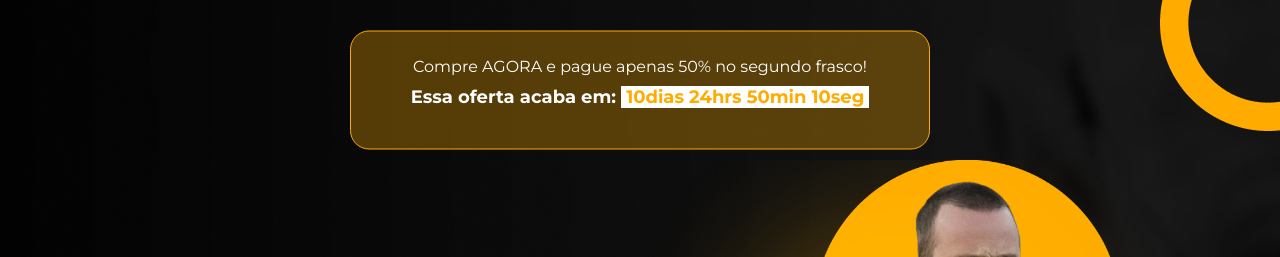
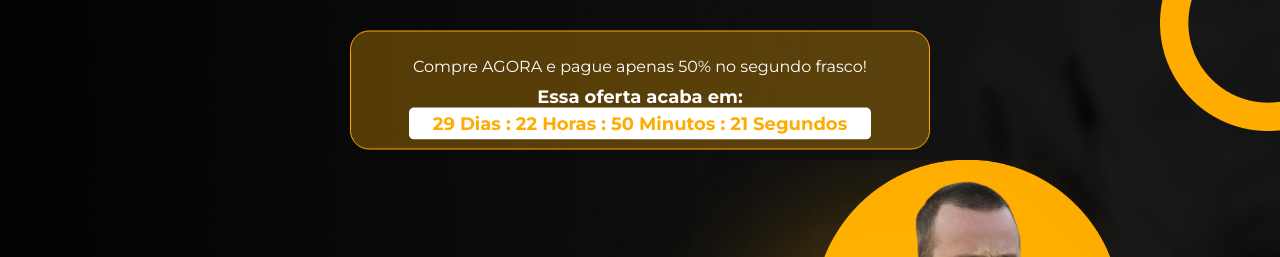
Before and after one commit to Josedev21/breaking-lading-page, a website built with Parcel: page src/index.html in a window 1280 px wide. Shown: the top 257 px of the page. Built offline with nearby package versions, Linux system fonts and the light colour scheme.

Commit message:
ajustando cotador e bugs

```diff
--- a/src/index.html
+++ b/src/index.html
@@ -18,7 +18,7 @@
         <header class="hero__contador">
             <div class="hero__contador__content">
                 <p>Compre AGORA e pague apenas 50% no segundo frasco! </p>
-                <p>Essa oferta acaba em: <span>10dias 24hrs 50min 10seg</span></p>
+                <p>Essa oferta acaba em: <span id="contador"></span></p>
             </div>
         </header>
         <div class="hero__eclipse">
--- a/src/scripts/main.js
+++ b/src/scripts/main.js
@@ -1 +1,25 @@
 AOS.init();
+
+// pega a data do evento
+const dataDoEvento = new Date("Aug 1, 2024 22:00:00");
+const timeStampDoEvento = dataDoEvento.getTime();
+
+const contaAsHrs = setInterval(function() {
+    // pega a data de hoje
+    const dataHoje = new Date();
+    const timeStampAtual = dataHoje.getTime();
+
+    const distanciaAteEvento = timeStampDoEvento - timeStampAtual;
+
+    const diasEmMs = 1000 * 60 * 60 * 24;
+    const hrsEmMs = 1000 * 60 * 60;
+    const minEmMs = 1000 * 60 ;
+
+    const DiasAteEvento = Math.floor(distanciaAteEvento / diasEmMs);
+    const  HorasAteEvento = Math.floor(distanciaAteEvento % diasEmMs / hrsEmMs);
+    const MinutosAteEvento = Math.floor(distanciaAteEvento % hrsEmMs / minEmMs);
+    const SegundosAteEvento = Math.floor(distanciaAteEvento % minEmMs / 1000)
+
+    document.getElementById('contador').innerHTML = `${DiasAteEvento} Dias : ${HorasAteEvento} Horas : ${MinutosAteEvento} Minutos : ${SegundosAteEvento} Segundos`
+
+},1000)
--- a/src/styles/_components/_time.scss
+++ b/src/styles/_components/_time.scss
@@ -30,6 +30,9 @@
                     background-color: #fff;
                     padding: 5px;
                     border-radius: 5px;
+                    display: block;
+                    margin: auto;
+                    width: 80%;
                 }
             }
         }
@@ -58,7 +61,7 @@
                     span {
                         display: block;
                         display: inline-block;
-                        width: auto;
+                        width: 80%;
                         margin-top: 5px;
                     }
                 }
--- a/src/styles/_hero.scss
+++ b/src/styles/_hero.scss
@@ -80,6 +80,7 @@
     &__image {
         width: 50%;
         position: relative;
+        z-index: 1;
 
         img {
             width: 100%;
```
